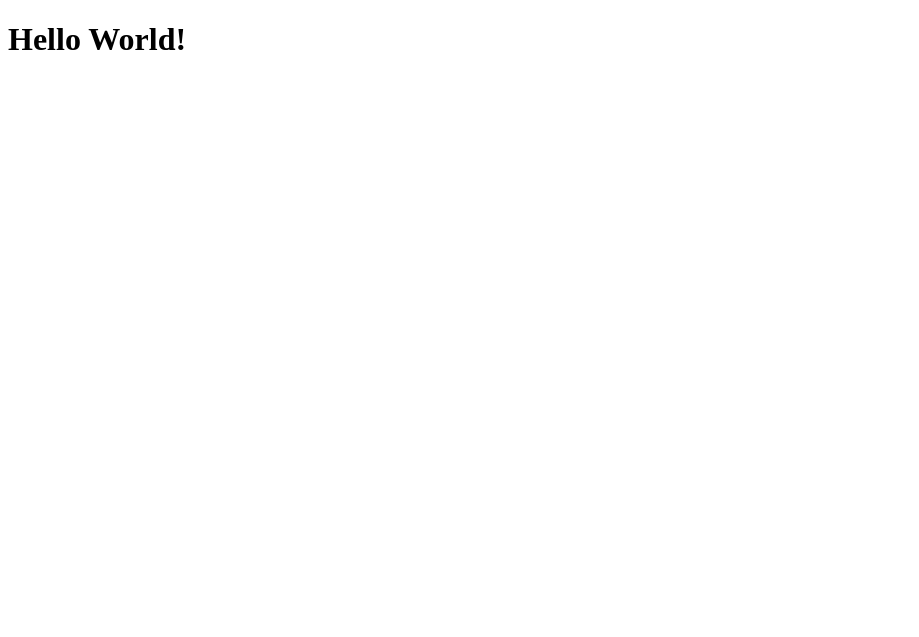
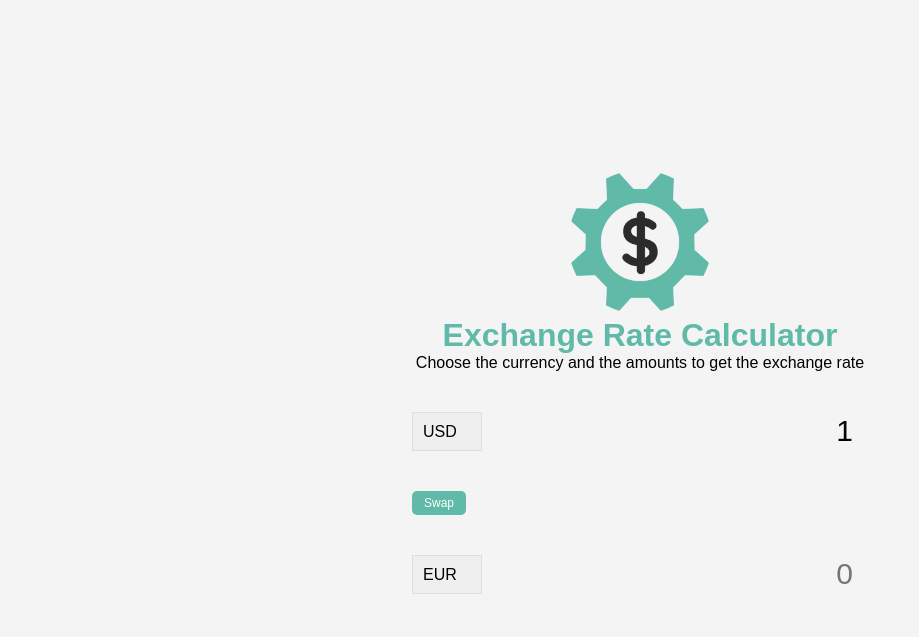
Before and after one commit to Damjan15/Exchange-Rate-Calculator, a plain HTML site: page index.html in a window 1280 px wide. Shown: the whole page, without its empty margins (0-919 px from the left). Drawn offline with Linux system fonts and the light colour scheme.

Commit message:
User Interface created

```diff
--- a/css/style.css
+++ b/css/style.css
@@ -0,0 +1,88 @@
+:root {
+    --primary-color: #5fbaa7;
+}
+
+* {
+    box-sizing: border-box;
+    margin: 0;
+    padding: 0;
+}
+
+body {
+    background-color: #f4f4f4;
+    font-family: Arial, Helvetica, sans-serif;
+    display: flex;
+    flex-direction: column;
+    align-items: center;
+    justify-content: center;
+    min-height: 100vh;
+    padding: 20px;
+}
+
+h1 {
+    color: var(--primary-color);
+}
+
+p {
+    text-align: center;
+}
+
+.btn {
+    color: #fff;
+    background-color: var(--primary-color);
+    border: none;
+    outline: none;
+    cursor: pointer;
+    border-radius: 5px;
+    font-size: 12px;
+    padding: 5px 12px;
+}
+
+.money-img {
+    width: 150px;
+}
+
+.currency {
+    padding: 40px 0;
+    display: flex;
+    align-items: center;
+    justify-content: space-between;
+}
+
+.currency select {
+    padding: 10px 20px 10px 10px;
+    -moz-appearance: none;
+    -webkit-appearance: none;
+    appearance: none;
+    border: 1px solid #dedede;
+    font-size: 16px;
+}
+
+.currency input {
+    border: 0;
+    background: transparent;
+    font-size: 30px;
+    text-align: right;
+}
+
+.swap-rate-container {
+    display: flex;
+    align-items: center;
+    justify-content: space-between;
+}
+
+.rate {
+    color: var(--primary-color);
+    font-size: 14px;
+    padding: 0 10px;
+}
+
+select:focus, input:focus {
+    outline: none;
+}
+
+@media (max-width: 600px) {
+    .currency input {
+        width: 200px;
+    }
+}
--- a/index.html
+++ b/index.html
@@ -1,17 +1,145 @@
 <!DOCTYPE html>
 <html lang="en">
-<head>
-    <meta charset="UTF-8">
-    <meta http-equiv="X-UA-Compatible" content="IE=edge">
-    <meta name="viewport" content="width=device-width, initial-scale=1.0">
+  <head>
+    <meta charset="UTF-8" />
+    <meta http-equiv="X-UA-Compatible" content="IE=edge" />
+    <meta name="viewport" content="width=device-width, initial-scale=1.0" />
 
     <!-- CSS -->
-    <link rel="stylesheet" href="css/style.css">
+    <link rel="stylesheet" href="css/style.css" />
+
     <title>Exchange Rate Calculator</title>
-</head>
-<body>
-    <h1>Hello World!</h1>
+  </head>
+  <body>
+    <img src="img/money.png" class="money-img" alt="money icon" />
+    <h1>Exchange Rate Calculator</h1>
+    <p>Choose the currency and the amounts to get the exchange rate</p>
 
+    <div class="container">
+      <div class="currency">
+        <select id="currency-one">
+          <option value="AED">AED</option>
+          <option value="ARS">ARS</option>
+          <option value="AUD">AUD</option>
+          <option value="BGN">BGN</option>
+          <option value="BRL">BRL</option>
+          <option value="BSD">BSD</option>
+          <option value="CAD">CAD</option>
+          <option value="CHF">CHF</option>
+          <option value="CLP">CLP</option>
+          <option value="CNY">CNY</option>
+          <option value="COP">COP</option>
+          <option value="CZK">CZK</option>
+          <option value="DKK">DKK</option>
+          <option value="DOP">DOP</option>
+          <option value="EGP">EGP</option>
+          <option value="EUR">EUR</option>
+          <option value="FJD">FJD</option>
+          <option value="GBP">GBP</option>
+          <option value="GTQ">GTQ</option>
+          <option value="HKD">HKD</option>
+          <option value="HRK">HRK</option>
+          <option value="HUF">HUF</option>
+          <option value="IDR">IDR</option>
+          <option value="ILS">ILS</option>
+          <option value="INR">INR</option>
+          <option value="ISK">ISK</option>
+          <option value="JPY">JPY</option>
+          <option value="KRW">KRW</option>
+          <option value="KZT">KZT</option>
+          <option value="MXN">MXN</option>
+          <option value="MYR">MYR</option>
+          <option value="NOK">NOK</option>
+          <option value="NZD">NZD</option>
+          <option value="PAB">PAB</option>
+          <option value="PEN">PEN</option>
+          <option value="PHP">PHP</option>
+          <option value="PKR">PKR</option>
+          <option value="PLN">PLN</option>
+          <option value="PYG">PYG</option>
+          <option value="RON">RON</option>
+          <option value="RUB">RUB</option>
+          <option value="SAR">SAR</option>
+          <option value="SEK">SEK</option>
+          <option value="SGD">SGD</option>
+          <option value="THB">THB</option>
+          <option value="TRY">TRY</option>
+          <option value="TWD">TWD</option>
+          <option value="UAH">UAH</option>
+          <option value="USD" selected>USD</option>
+          <option value="UYU">UYU</option>
+          <option value="VND">VND</option>
+          <option value="ZAR">ZAR</option>
+        </select>
+
+        <input type="number" id="amount-one" placeholder="0" value="1">
+      </div>
+
+      <div class="swap-rate-container">
+        <button class="btn" id="rate">Swap</button>
+
+        <div class="rate" id="rate"></div>
+      </div>
+
+      <div class="currency">
+        <select id="currency-two">
+          <option value="AED">AED</option>
+          <option value="ARS">ARS</option>
+          <option value="AUD">AUD</option>
+          <option value="BGN">BGN</option>
+          <option value="BRL">BRL</option>
+          <option value="BSD">BSD</option>
+          <option value="CAD">CAD</option>
+          <option value="CHF">CHF</option>
+          <option value="CLP">CLP</option>
+          <option value="CNY">CNY</option>
+          <option value="COP">COP</option>
+          <option value="CZK">CZK</option>
+          <option value="DKK">DKK</option>
+          <option value="DOP">DOP</option>
+          <option value="EGP">EGP</option>
+          <option value="EUR" selected>EUR</option>
+          <option value="FJD">FJD</option>
+          <option value="GBP">GBP</option>
+          <option value="GTQ">GTQ</option>
+          <option value="HKD">HKD</option>
+          <option value="HRK">HRK</option>
+          <option value="HUF">HUF</option>
+          <option value="IDR">IDR</option>
+          <option value="ILS">ILS</option>
+          <option value="INR">INR</option>
+          <option value="ISK">ISK</option>
+          <option value="JPY">JPY</option>
+          <option value="KRW">KRW</option>
+          <option value="KZT">KZT</option>
+          <option value="MXN">MXN</option>
+          <option value="MYR">MYR</option>
+          <option value="NOK">NOK</option>
+          <option value="NZD">NZD</option>
+          <option value="PAB">PAB</option>
+          <option value="PEN">PEN</option>
+          <option value="PHP">PHP</option>
+          <option value="PKR">PKR</option>
+          <option value="PLN">PLN</option>
+          <option value="PYG">PYG</option>
+          <option value="RON">RON</option>
+          <option value="RUB">RUB</option>
+          <option value="SAR">SAR</option>
+          <option value="SEK">SEK</option>
+          <option value="SGD">SGD</option>
+          <option value="THB">THB</option>
+          <option value="TRY">TRY</option>
+          <option value="TWD">TWD</option>
+          <option value="UAH">UAH</option>
+          <option value="USD">USD</option>
+          <option value="UYU">UYU</option>
+          <option value="VND">VND</option>
+          <option value="ZAR">ZAR</option>
+        </select>
+
+        <input type="number" id="amount-two" placeholder="0">
+      </div>
+    </div>
     <script src="js/script.js"></script>
-</body>
+  </body>
 </html>
```
